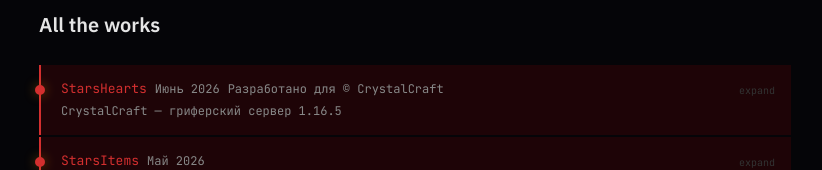
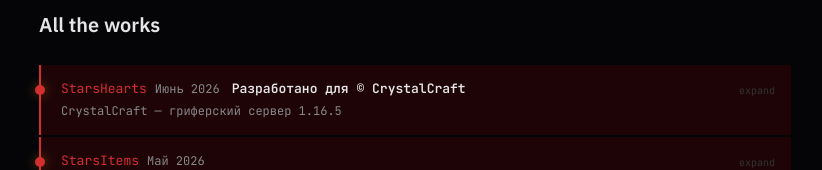
Before and after one commit to Al3xPay/Al3xPay, a plain HTML site: page output/portfolio/index.html in a window 1280 px wide. Shown: the part 937-1107 px from the top of the page, without its empty margins (225-1047 px from the left). Drawn offline with Linux system fonts and the light colour scheme.

Commit message:
Update index.html

```diff
--- a/output/portfolio/index.html
+++ b/output/portfolio/index.html
@@ -371,7 +371,7 @@
     <div class="commit-header">
       <span class="ch">StarsHearts</span>
       <span class="cd">Июнь 2026</span>
-      <span class="cd">Разработано для © CrystalCraft</span>
+      <span class="cm">Разработано для © CrystalCraft</span>
     </div>
     <div class="cc">CrystalCraft &mdash; гриферский сервер 1.16.5</div>
     <div class="commit-hint">expand</div>
```
